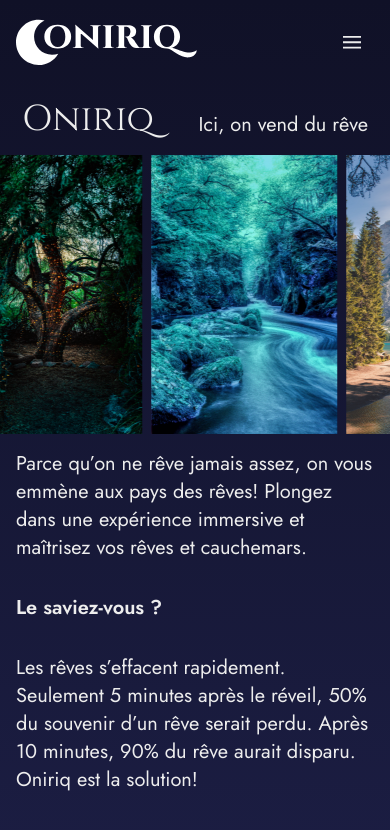
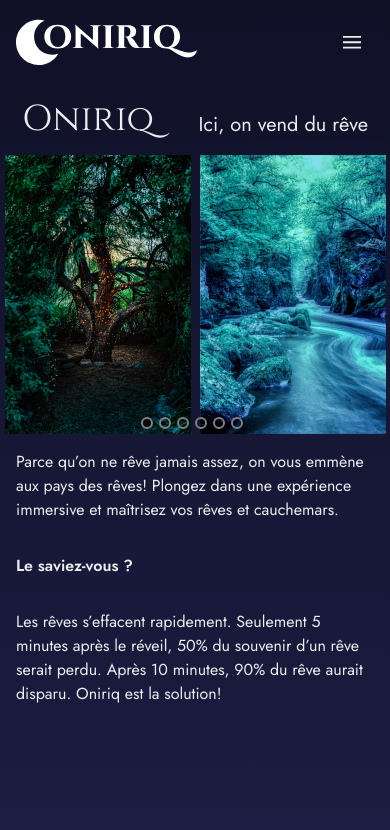
Before and after one commit to WildCodeSchool/2022-11-JS-RemoteFR-Geekrew-P2-Dream-Team, a React (Vite) app in the folder frontend/: page /Apropos in a window 390 px wide. Shown: the top 830 px of the page. Built offline with nearby package versions, Linux system fonts and the light colour scheme.

Commit message:
fixing carousel for mobile

```diff
--- a/frontend/src/components/Slider.jsx
+++ b/frontend/src/components/Slider.jsx
@@ -47,13 +47,11 @@ function Slider() {
     <>
       <div className="md:hidden">
         <Carousel
+          responsive={responsive}
+          arrows={false}
           infinite
-          arrows={false}
-          autoPlay
-          shouldResetAutoplay
-          customTransition="all 10s linear"
-          pauseOnHover
-          responsive={responsive}
+          showDots
+          minimumTouchDrag={20}
         >
           {imgCarousel.map((slide) => (
             <div className="flex justify-center animate-pulse" key={slide.id}>
--- a/frontend/src/pages/A-Propos.jsx
+++ b/frontend/src/pages/A-Propos.jsx
@@ -11,7 +11,7 @@ function Apropos() {
         </h2>
       </title>
       <Slider />
-      <div className="font-sans text-white md:text-1xl text-xl font-thin flex flex-col justify-end md:items-center">
+      <div className="font-sans text-white md:text-1xl text-l font-thin flex flex-col justify-end md:items-center">
         <p className="m-4">
           Parce qu’on ne rêve jamais assez, on vous emmène aux pays des rêves!
           Plongez dans une expérience immersive et maîtrisez vos rêves et
```
